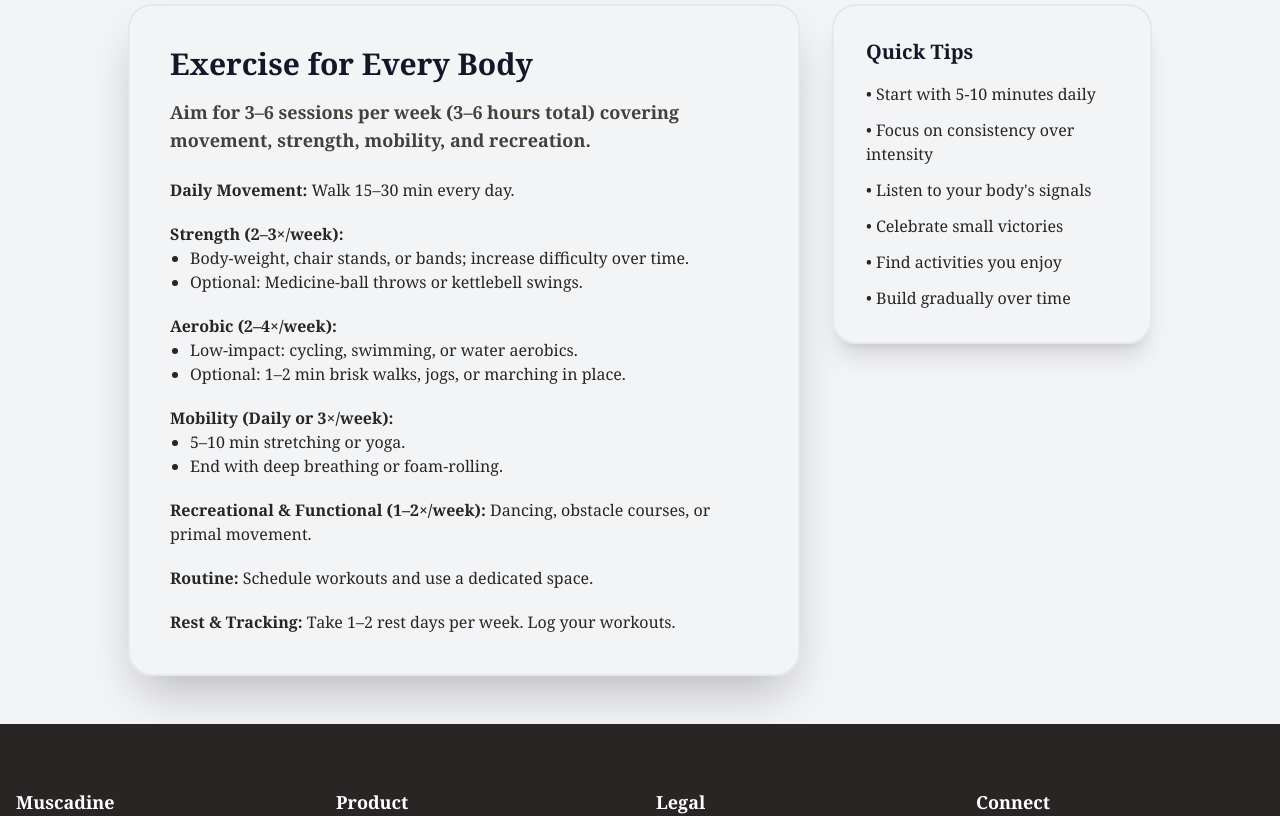
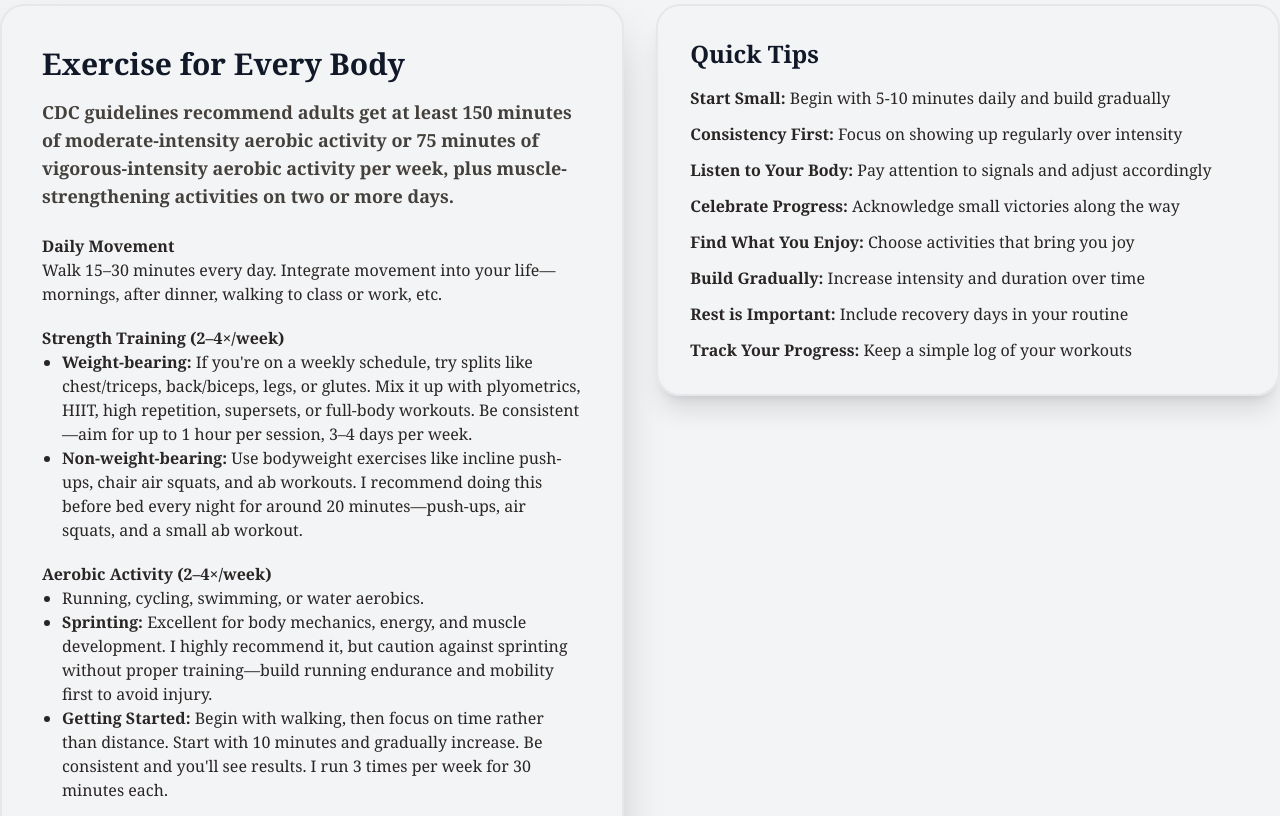
Before and after one commit to nickconnelly10/Health-Website, a React (Vite) app: page /physical-activity in a window 1280 px wide. Shown: the part 180-996 px from the top of the page. Built offline with nearby package versions, Linux system fonts and the light colour scheme.

Commit message:
v0.0.10: Enhanced nutrition and exercise pages with comprehensive guidance

```diff
--- a/src/components/NutritionPage.tsx
+++ b/src/components/NutritionPage.tsx
@@ -27,8 +27,8 @@ export default function NutritionPage() {
             <span className="font-bold">Build Your Plate, Paleo‑Style</span>
             <ul className="ml-5 list-disc">
               <li><span className="font-semibold">Carbohydrates:</span> Choose colorful, nutrient‑dense plant foods—dark leafy greens, cruciferous vegetables, berries, sweet potatoes, rice, plantains, and winter squash.</li>
-              <li><span className="font-semibold">Protein:</span> Opt for pasture‑raised chicken, grass‑fed beef, wild salmon, free‑range eggs, and other animal sources.</li>
-              <li><span className="font-semibold">Healthy Fats:</span> Include avocados, olive oil, coconut oil, and animal fats like beef tallow, glee and lard. Avoid seed oils. Nuts and beans are great too.</li>
+              <li><span className="font-semibold">Protein:</span> Opt for pasture‑raised chicken, grass‑fed beef, wild salmon, free‑range eggs, and other animal sources. Focus on protein quality—animal proteins are more digestible and provide complete amino acid profiles for better absorption and utilization. Plant proteins like nuts and beans are great complementary sources but may need to be combined for complete amino acid profiles.</li>
+              <li><span className="font-semibold">Healthy Fats:</span> Include avocados, olive oil, coconut oil, and animal fats like beef tallow, glee and lard. Avoid seed oils. Nuts and beans are excellent sources of healthy fats and fiber too.</li>
             </ul>
           </li>
           <li>
--- a/src/components/PhysicalActivityPage.tsx
+++ b/src/components/PhysicalActivityPage.tsx
@@ -2,49 +2,71 @@ import React from 'react';
 
 export default function PhysicalActivityPage() {
   return (
-    <div className="flex flex-col md:flex-row max-w-5xl mx-auto mt-12 gap-8">
+    <div className="flex flex-col md:flex-row max-w-7xl mx-auto mt-12 gap-8">
       {/* Main Content */}
-      <div className="flex-1 bg-marble rounded-3xl shadow-2xl border-2 border-burgundy p-10 font-roman">
-        <h2 className="text-3xl font-bold text-burgundy mb-4">Exercise for Every Body</h2>
+      <div className="w-full md:w-1/2 bg-marble rounded-3xl shadow-2xl border-2 border-burgundy p-10 font-roman">
+        <h2 className="text-3xl font-bold text-burgundy mb-4 font-roman">Exercise for Every Body</h2>
         <p className="mb-6 text-lg text-stone-700 font-semibold">
-          Aim for 3–6 sessions per week (3–6 hours total) covering movement, strength, mobility, and recreation.
+          CDC guidelines recommend adults get at least 150 minutes of moderate-intensity aerobic activity or 75 minutes of vigorous-intensity aerobic activity per week, plus muscle-strengthening activities on two or more days.
         </p>
+
         <ul className="space-y-5 text-base text-stone-800">
-          <li><span className="font-bold">Daily Movement:</span> Walk 15–30 min every day.</li>
-          <li><span className="font-bold">Strength (2–3×/week):</span>
+          <li>
+            <span className="font-bold">Daily Movement</span><br />
+            Walk 15–30 minutes every day. Integrate movement into your life—mornings, after dinner, walking to class or work, etc.
+          </li>
+
+          <li>
+            <span className="font-bold">Strength Training (2–4×/week)</span>
             <ul className="ml-5 list-disc">
-              <li>Body-weight, chair stands, or bands; increase difficulty over time.</li>
-              <li>Optional: Medicine-ball throws or kettlebell swings.</li>
+              <li><span className="font-semibold">Weight-bearing:</span> If you're on a weekly schedule, try splits like chest/triceps, back/biceps, legs, or glutes. Mix it up with plyometrics, HIIT, high repetition, supersets, or full-body workouts. Be consistent—aim for up to 1 hour per session, 3–4 days per week.</li>
+              <li><span className="font-semibold">Non-weight-bearing:</span> Use bodyweight exercises like incline push-ups, chair air squats, and ab workouts. I recommend doing this before bed every night for around 20 minutes—push-ups, air squats, and a small ab workout.</li>
             </ul>
           </li>
-          <li><span className="font-bold">Aerobic (2–4×/week):</span>
+
+          <li>
+            <span className="font-bold">Aerobic Activity (2–4×/week)</span>
             <ul className="ml-5 list-disc">
-              <li>Low-impact: cycling, swimming, or water aerobics.</li>
-              <li>Optional: 1–2 min brisk walks, jogs, or marching in place.</li>
+              <li>Running, cycling, swimming, or water aerobics.</li>
+              <li><span className="font-semibold">Sprinting:</span> Excellent for body mechanics, energy, and muscle development. I highly recommend it, but caution against sprinting without proper training—build running endurance and mobility first to avoid injury.</li>
+              <li><span className="font-semibold">Getting Started:</span> Begin with walking, then focus on time rather than distance. Start with 10 minutes and gradually increase. Be consistent and you'll see results. I run 3 times per week for 30 minutes each.</li>
             </ul>
           </li>
-          <li><span className="font-bold">Mobility (Daily or 3×/week):</span>
-            <ul className="ml-5 list-disc">
-              <li>5–10 min stretching or yoga.</li>
-              <li>End with deep breathing or foam-rolling.</li>
-            </ul>
+
+          <li>
+            <span className="font-bold">Mobility (Daily or 3×/week)</span><br />
+            5–10 minutes of stretching or yoga. Include deep-breathing exercises and foam rolling.
           </li>
-          <li><span className="font-bold">Recreational & Functional (1–2×/week):</span> Dancing, obstacle courses, or primal movement.</li>
-          <li><span className="font-bold">Routine:</span> Schedule workouts and use a dedicated space.</li>
-          <li><span className="font-bold">Rest & Tracking:</span> Take 1–2 rest days per week. Log your workouts.</li>
+
+          <li>
+            <span className="font-bold">Recreational & Functional (1–2×/week)</span><br />
+            Dancing, obstacle courses, or primal movement. Even playing sports like soccer or pickleball is great.
+          </li>
+
+          <li>
+            <span className="font-bold">Routine</span><br />
+            Schedule your workouts and be consistent. Aim for 3–4 times per week in weight-bearing or non-weight-bearing strength training for 30 minutes to 1 hour each session. Try to get at least 1 hour of aerobic activity per week through running, walking, biking, or sprinting.
+          </li>
+
+          <li>
+            <span className="font-bold">Rest & Tracking</span><br />
+            Remember to take rest days, eat well, and live a balanced lifestyle.
+          </li>
         </ul>
       </div>
 
       {/* Sidebar */}
-      <aside className="w-full md:w-80 flex-shrink-0 bg-marble rounded-3xl shadow-xl border-2 border-burgundy p-8 font-roman h-fit">
-        <h3 className="text-xl font-bold text-burgundy mb-4">Quick Tips</h3>
+      <aside className="w-full md:w-1/2 bg-marble rounded-3xl shadow-xl border-2 border-burgundy p-8 font-roman h-fit">
+        <h3 className="text-2xl font-bold text-burgundy mb-4">Quick Tips</h3>
         <ul className="space-y-3 text-base text-stone-800">
-          <li>• Start with 5-10 minutes daily</li>
-          <li>• Focus on consistency over intensity</li>
-          <li>• Listen to your body's signals</li>
-          <li>• Celebrate small victories</li>
-          <li>• Find activities you enjoy</li>
-          <li>• Build gradually over time</li>
+          <li><span className="font-semibold">Start Small:</span> Begin with 5-10 minutes daily and build gradually</li>
+          <li><span className="font-semibold">Consistency First:</span> Focus on showing up regularly over intensity</li>
+          <li><span className="font-semibold">Listen to Your Body:</span> Pay attention to signals and adjust accordingly</li>
+          <li><span className="font-semibold">Celebrate Progress:</span> Acknowledge small victories along the way</li>
+          <li><span className="font-semibold">Find What You Enjoy:</span> Choose activities that bring you joy</li>
+          <li><span className="font-semibold">Build Gradually:</span> Increase intensity and duration over time</li>
+          <li><span className="font-semibold">Rest is Important:</span> Include recovery days in your routine</li>
+          <li><span className="font-semibold">Track Your Progress:</span> Keep a simple log of your workouts</li>
         </ul>
       </aside>
     </div>
```
